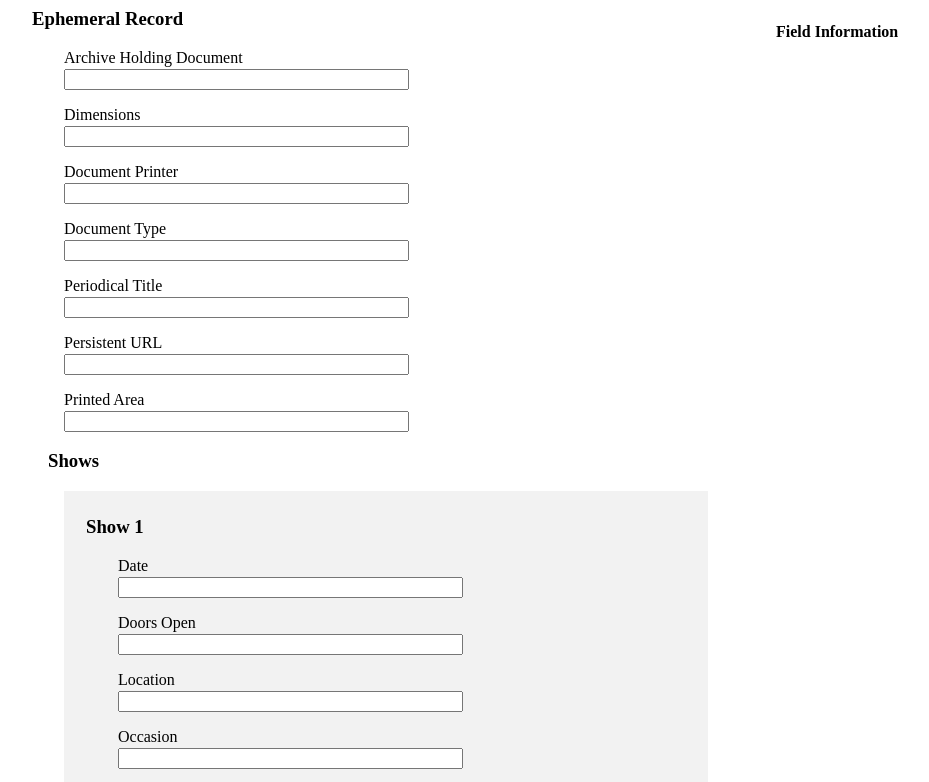
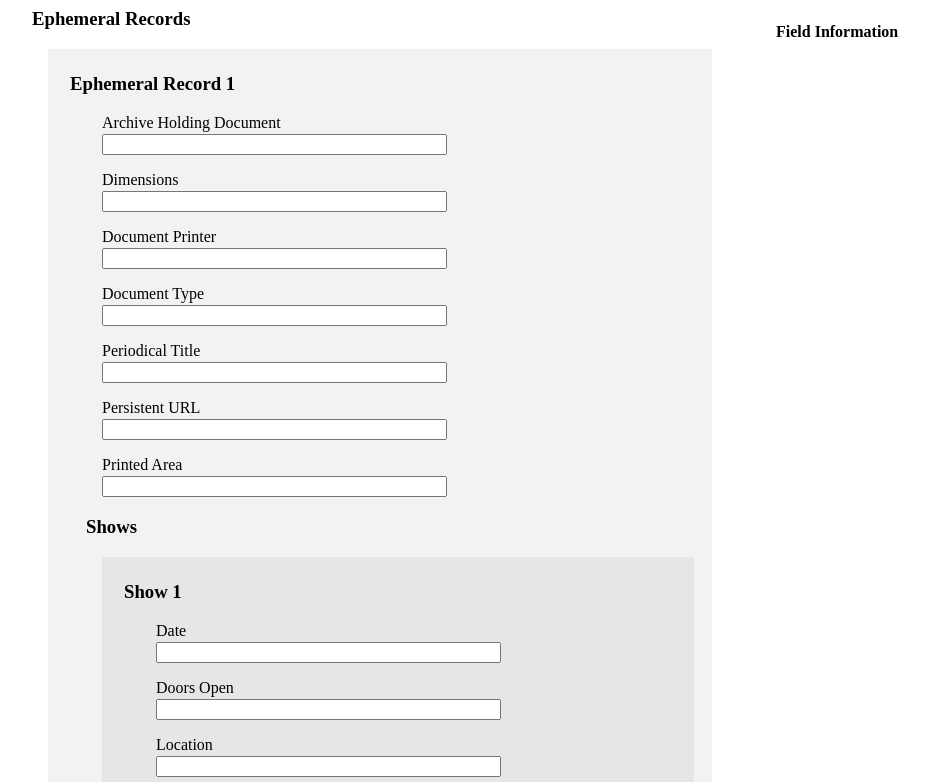
Before and after one commit to senderle/pbdb, a plain HTML site: page index.html in a window 1280 px wide. Shown: the top 782 px of the page, without its empty margins (8-937 px from the left). Drawn offline with Linux system fonts and the light colour scheme.

Commit message:
regularize ids and generate output

```diff
--- a/index.html
+++ b/index.html
@@ -10,6 +10,8 @@
                 <div id="help-window-text"></div>
             </div>
             <div id="playbill-form"></div>
+            <div class="ui-element"><a href="#" id="playbill-submit">Display JSON</a></div>
+            <div id="json-out"></div>
 		</div>
     </body>
 </html>
--- a/js/main.js
+++ b/js/main.js
@@ -230,7 +230,7 @@ document.addEventListener('DOMContentLoaded', function main() {
     };
 
     var playbillRecord = {
-        "ephemeralRecord": ephemeralRecord.ephemeralRecord,
+        "ephemeralRecords": [ephemeralRecord.ephemeralRecord],
     };  // One megaform to rule them all!!!
 
 
@@ -238,16 +238,26 @@ document.addEventListener('DOMContentLoaded', function main() {
         return val + ' ';
     }
 
-    function camelToTitle(s) {
-        return s.replace(/([a-z](?=[A-Z]))/g, insertSpace)
-                .replace(/(^[a-z])/g, s[0].toUpperCase())
-                .replace(/(-)/g, ' ');
+    function upperCase(match, val) {
+        return val.toUpperCase();
     }
 
-    function camelToId(s, prefix) {
-        prefix = prefix ? prefix + '-' : '';
-        s = s.replace(/([a-z](?=[A-Z]))/g, insertSpace).toLowerCase();
-        return prefix + s.replace(/(\s)/g, '-');
+    function splitCamel(s) {
+        return s.replace(/([a-z](?=[A-Z]))/g, insertSpace)  // Split CamelCase
+                .replace(/([a-z](?=[0-9]))/g, insertSpace)  // Separate Digits
+                .replace(/([0-9](?=[a-zA-Z]))/g, insertSpace);   // (ditto)
+    }
+
+    function titleCase(s) {
+        s = splitCamel(s);
+        return s.replace(/(^[a-z])/g, s[0].toUpperCase())   // First Cap
+                .replace(/( [a-z])/g, upperCase);           // Cap After Space
+    }
+
+    function toId(s, prefix) {
+        s = splitCamel(s);
+        prefix = prefix ? s ? prefix + '_' : prefix : '';
+        return prefix + s.replace(/(\s)/g, '-').toLowerCase();
     }
 
     function singular(s) {
@@ -268,59 +278,67 @@ document.addEventListener('DOMContentLoaded', function main() {
         return tag;
     }
 
-    function renderInput(root, key, attribs, prefix) {
-        var label = document.createElement('label');
-        var labelText = document.createTextNode(camelToTitle(key));
-        label.appendChild(labelText);
-        label.setAttribute('for', camelToId(key, prefix));
-        label = wrapWith('div', label);
+    function renderInput(root, label, id, attribs) {
+        var labelEl = document.createElement('label');
+        var labelText = document.createTextNode(label);
+        labelEl.appendChild(labelText);
+        labelEl.setAttribute('for', id);
+        labelEl = wrapWith('div', labelEl);
 
         var inputEl = document.createElement('input');
-        inputEl.setAttribute('id', camelToId(key, prefix));
+        inputEl.setAttribute('id', id);
         inputEl.setAttribute('size', '40');
-        inputEl.addEventListener('mouseover', function() {
+
+        var renderHelpText = function() {
             var help = document.getElementById('help-window-text');
             var helpHeader = document.createElement('h5');
-            var title = document.createTextNode(camelToTitle(key));
+            var title = document.createTextNode(label);
             var text = document.createTextNode(attribs.documentation);
 
             help.innerHTML = "";
             helpHeader.appendChild(title);
             help.appendChild(helpHeader);
             help.appendChild(text);
-        });
+        };
+        inputEl.addEventListener('mouseover', renderHelpText);
+        inputEl.addEventListener('focus', renderHelpText);
         inputEl = wrapWith('div', inputEl);
 
         var container = document.createElement('p');
-        container.appendChild(label);
+        container.appendChild(labelEl);
         container.appendChild(inputEl);
         root.appendChild(container);
+        return container;
     }
 
-    function renderHeader(root, key, attribs) {
+    function renderHeader(root, text, attribs) {
         var header = document.createElement('h3');
-        var headerText = document.createTextNode(camelToTitle(key));
+        var headerText = document.createTextNode(text);
 
         for (var attribKey in attribs) {
             header.setAttribute(attribKey, attribs[attribKey]);
         }
         header.appendChild(headerText);
         root.appendChild(header);
+        return header;
     }
 
-    function generateSubRoot(root, key, prefix) {
+    function renderSubRoot(root, attribs) {
         var subRoot = document.createElement('div');
+
+        for (var attribKey in attribs) {
+            subRoot.setAttribute(attribKey, attribs[attribKey]);
+        }
         root.appendChild(subRoot);
         return subRoot;
     }
 
-    function buildRenderSubForm(root, key, subForm, prefix) {
+    function buildRenderSubForm(root, key, subForm, idPrefix) {
         renderSubForm = function(n) {
             renderFunc = function() {
-                newSubForm = {};
-                newSubForm[enumerate(key, n, '-')] = subForm[0];
-                render(generateSubRoot(root, key),
-                        newSubForm, prefix);
+                var newHeader = singular(titleCase(key)) + ' ' + n;
+                render(renderSubRoot(root), subForm,
+                       toId(key, idPrefix) + '_' + n, newHeader);
                 n += 1;
                 event.preventDefault();
                 return false;
@@ -331,11 +349,11 @@ document.addEventListener('DOMContentLoaded', function main() {
         return renderSubForm(1);
     }
 
-    function renderNewItemButton(root, key, subForm, prefix) {
-        var renderSubForm = buildRenderSubForm(root, key, subForm, prefix);
+    function renderNewItemButton(root, key, subForm, idPrefix) {
+        var renderSubForm = buildRenderSubForm(root, key, subForm, idPrefix);
         var button = document.createElement('a');
         var text = document.createTextNode(
-                '+ New ' + singular(camelToTitle(key))
+                '+ New ' + singular(titleCase(key))
         );
 
         button.setAttribute('href', '#');
@@ -345,8 +363,16 @@ document.addEventListener('DOMContentLoaded', function main() {
         return button;
     }
 
-    function render(root, formSpec, prefix) {
-        var formKeys = Object.keys(formSpec);
+    function render(root, formSpec, idPrefix, header) {
+        var formKeys;
+        var renderButton;
+        idPrefix = idPrefix ? idPrefix : '';
+
+        if (Array.isArray(formSpec)) {
+            formKeys = [0];  // Lists must always be length 1, and the
+                             // "key" should be empty.
+        } else {
+            formKeys = Object.keys(formSpec);
             formKeys.sort(function cmp(a, b) {
                 if (formSpec[a].hasOwnProperty('documentation')) {
                     if (!formSpec[b].hasOwnProperty('documentation')) {
@@ -360,36 +386,95 @@ document.addEventListener('DOMContentLoaded', function main() {
 
                 return a < b ? -1 : a == b ? 0 : 1;
             });
+        }
 
         for (var i = 0; i < formKeys.length; i++) {
             var key = formKeys[i];
-
             if (!formSpec.hasOwnProperty(key)) {
                 continue;
             }
+
             var subForm = formSpec[key];
+            if (Array.isArray(formSpec)) {  // The new item renderer will
+                key = '';                   // handle keys for sequences.
+            }
+
+            var subHeader = header ? header : titleCase(key);
             var subRoot;
 
             if (subForm.hasOwnProperty('documentation')) {
-                renderInput(root, key, subForm, prefix);
+                renderInput(root, subHeader, toId(key, idPrefix), subForm);
             } else if (Array.isArray(subForm)) {
-                renderHeader(root, key, {'class': 'subheader'});
-                subRoot = generateSubRoot(root, key);
-                subRoot.classList.add('subform-group');
+                renderHeader(root, subHeader, {'class': 'subheader'});
+                subRoot = renderSubRoot(root, {'class': 'subform-group'});
                 var button = renderNewItemButton(
-                        subRoot, key, subForm, prefix);
-                root.appendChild(wrapWith('div', button,
-                            {'class': 'subform-group ui-element'}));
-
+                        subRoot, key, subForm, idPrefix);
+                button = wrapWith('div', button,
+                        {'class': 'subform-group ui-element'});
+                root.appendChild(button);
             } else {
-                renderHeader(root, key);
-                render(generateSubRoot(root, key), subForm, prefix);
+                renderHeader(root, subHeader, {'class': 'instance-header'});
+                render(renderSubRoot(root), subForm, toId(key, idPrefix));
             }
         }
     }
 
+    function assignKey(obj, keys, val, depth) {
+        if (typeof keys === 'string') {
+            keys = keys.split('_');
+            for (i = 0; i < keys.length; i++) {
+                var key = keys[i].split('-');
+                for (j = 0; j < key.length; j++) {
+                    key[j] = key[j][0].toUpperCase() + key[j].slice(1);
+                }
+                key = key.join('');
+                keys[i] = key[0].toLowerCase() + key.slice(1);
+            }
+        }
+
+        if (keys.length < 1) {
+            return;
+        }
+
+        var first = keys[0];
+        first = isNaN(parseInt(first)) ? first : parseInt(first) - 1;
+
+        if (keys.length === 1) {
+            obj[first] = val;
+            return;
+        }
+
+        if (!obj.hasOwnProperty(first)) {
+            if (isNaN(parseInt(keys[1]))) {
+                obj[first] = {};
+            } else {
+                obj[first] = [];
+            }
+        }
+        assignKey(obj[first], keys.slice(1), val, depth + 1);
+    }
+
     var formRoot = document.getElementById('playbill-form');
     render(formRoot, playbillRecord);
+
+    var submitButton = document.getElementById('playbill-submit');
+    submitButton.addEventListener('click', function() {
+        var elements = document.getElementsByTagName('input');
+        var out = {};
+        for (var i = 0; i < elements.length; i++) {
+            assignKey(out, elements[i].id, elements[i].value, 0);
+        }
+
+        var outDiv = document.getElementById('json-out');
+        var outPre = document.createElement('pre');
+        var outJson = document.createTextNode(JSON.stringify(out, null, 2));
+        outDiv.innerHTML = '';
+        outDiv.appendChild(outPre);
+        outPre.appendChild(outJson);
+
+        event.preventDefault();
+        return false;
+    });
 
 });
 
```
Lines whose indentation alone changed are shown as unchanged.
